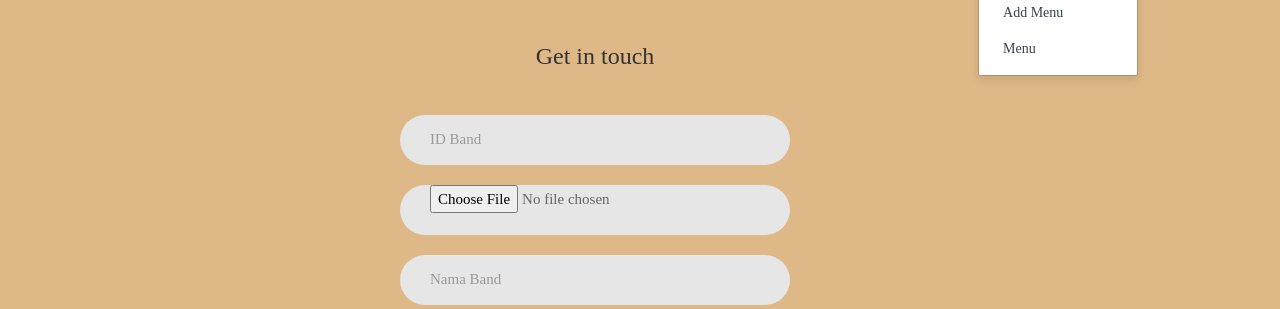
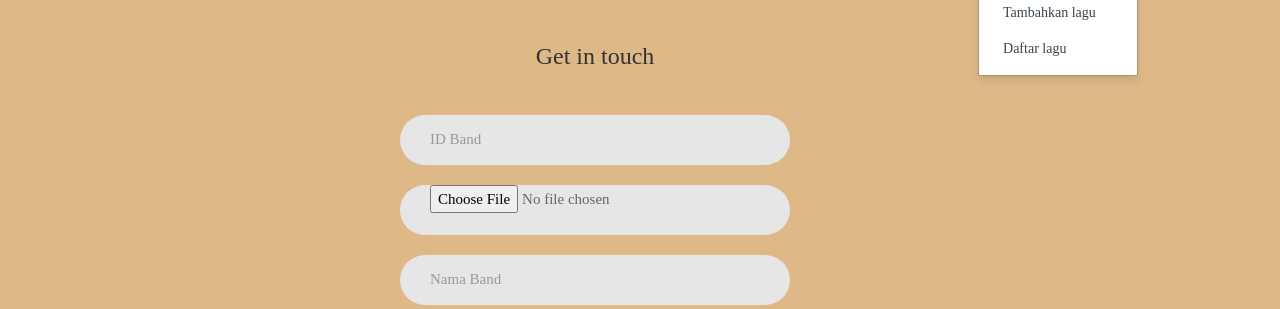
Before and after one commit to FachriezalNugraha/musikku2, a PHP site: page /edit.php?id=1 in a window 1280 px wide, after a click on "Menu". Shown: the part 58-367 px from the top of the page. Run offline with PHP 8.4, Linux system fonts and the light colour scheme; the visitor is signed in with stand-in values (Sample User, id 1); data that the repository does not hold is empty; some web fonts are replaced.

Commit message:
update konek15

```diff
--- a/edit.php
+++ b/edit.php
@@ -38,7 +38,7 @@ if(empty($_SESSION['username']))
                     class="collapse navbar-collapse" id="navcol-1">
                     <ul class="nav navbar-nav ml-auto">
                         <li class="dropdown"><a class="dropdown-toggle nav-link dropdown-toggle" data-toggle="dropdown" aria-expanded="false" href="#">Menu&nbsp;</a>
-                            <div class="dropdown-menu" role="menu"><a class="dropdown-item" role="presentation" href="input.php">Add Menu</a><a class="dropdown-item" role="presentation" href="tabelmenu.php">Menu</a></div>
+                            <div class="dropdown-menu" role="menu"><a class="dropdown-item" role="presentation" href="input.php">Tambahkan lagu</a><a class="dropdown-item" role="presentation" href="tabel_lagu.php">Daftar lagu</a></div>
                         </li>
                         <li class="nav-item" role="presentation"><a class="nav-link" href="#"></a></li>
                     <a class="btn btn-light action-button" role="button" href="Logout.php">Logout</a></span></div>
--- a/tabel_lagu.php
+++ b/tabel_lagu.php
@@ -31,7 +31,7 @@ if(empty($_SESSION['username']))
                     class="collapse navbar-collapse" id="navcol-1">
                     <ul class="nav navbar-nav ml-auto">
                         <li class="dropdown"><a class="dropdown-toggle nav-link dropdown-toggle" data-toggle="dropdown" aria-expanded="false" href="#">Menu&nbsp;</a>
-                            <div class="dropdown-menu" role="menu"><a class="dropdown-item" role="presentation" href="input.php"> Tambahkan Lagu</a><a class="drTaopdown-item" role="presentation" href="tabel_lagu.php">Daftar lagu</a></div>
+                            <div class="dropdown-menu" role="menu"><a class="dropdown-item" role="presentation" href="input.php"> Tambahkan Lagu</a><a class="dropdown-item" role="presentation" href="tabel_lagu.php">Daftar lagu</a></div>
                         </li>
                         <li class="nav-item" role="presentation"><a class="nav-link" href="#"></a></li>
                     <a class="btn btn-light action-button" role="button" href="Logoutadmin.php">Logout</a></span></div>
```
